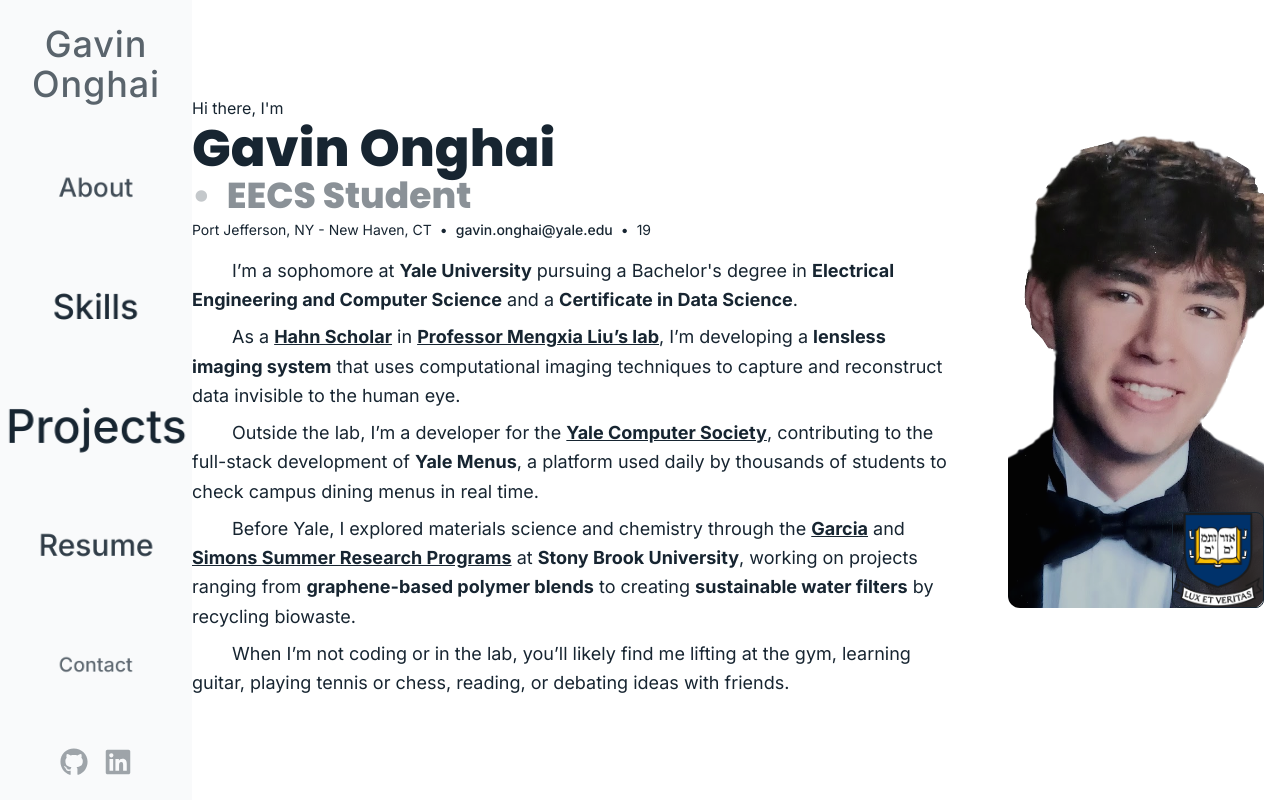
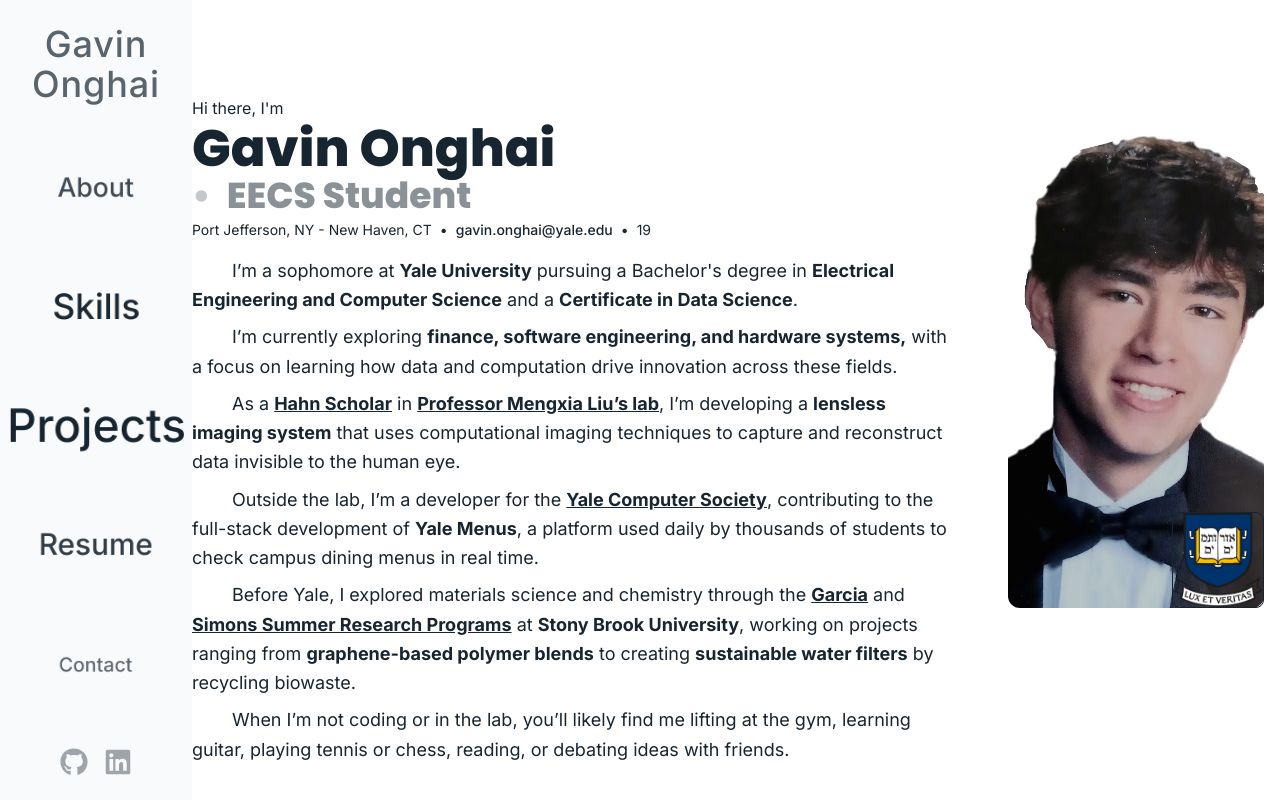
Before and after one commit to onghaig/onghaig.github.io, a React (Vite) app: page / in a window 1280 px wide. Shown: the top 800 px of the page. Built offline with nearby package versions, Linux system fonts and the light colour scheme.

Commit message:
updated about me for recruiting.

```diff
--- a/src/components/aboutme.tsx
+++ b/src/components/aboutme.tsx
@@ -60,7 +60,9 @@
             <p>
               I’m a sophomore at <strong className="dark:text-neutral-300 font-bold">Yale University</strong> pursuing a Bachelor's degree in <strong className="dark:text-neutral-300 font-bold">Electrical Engineering and Computer Science</strong> and a <strong className="dark:text-neutral-300 font-bold">Certificate in Data Science</strong>.
             </p>
-
+            <p>
+            I’m currently exploring <strong className="dark:text-neutral-300 font-bold">finance, software engineering, and hardware systems,</strong> with a focus on learning how data and computation drive innovation across these fields.
+            </p>
             <p>
               As a <a href="https://yaledailynews.com/blog/2023/02/26/inside-the-hahn-scholars-programs-push-to-recruit-top-stem-students/"
               className="!font-extrabold dark:text-white underline hover:text-black hover:bg-white transition-all">
```
